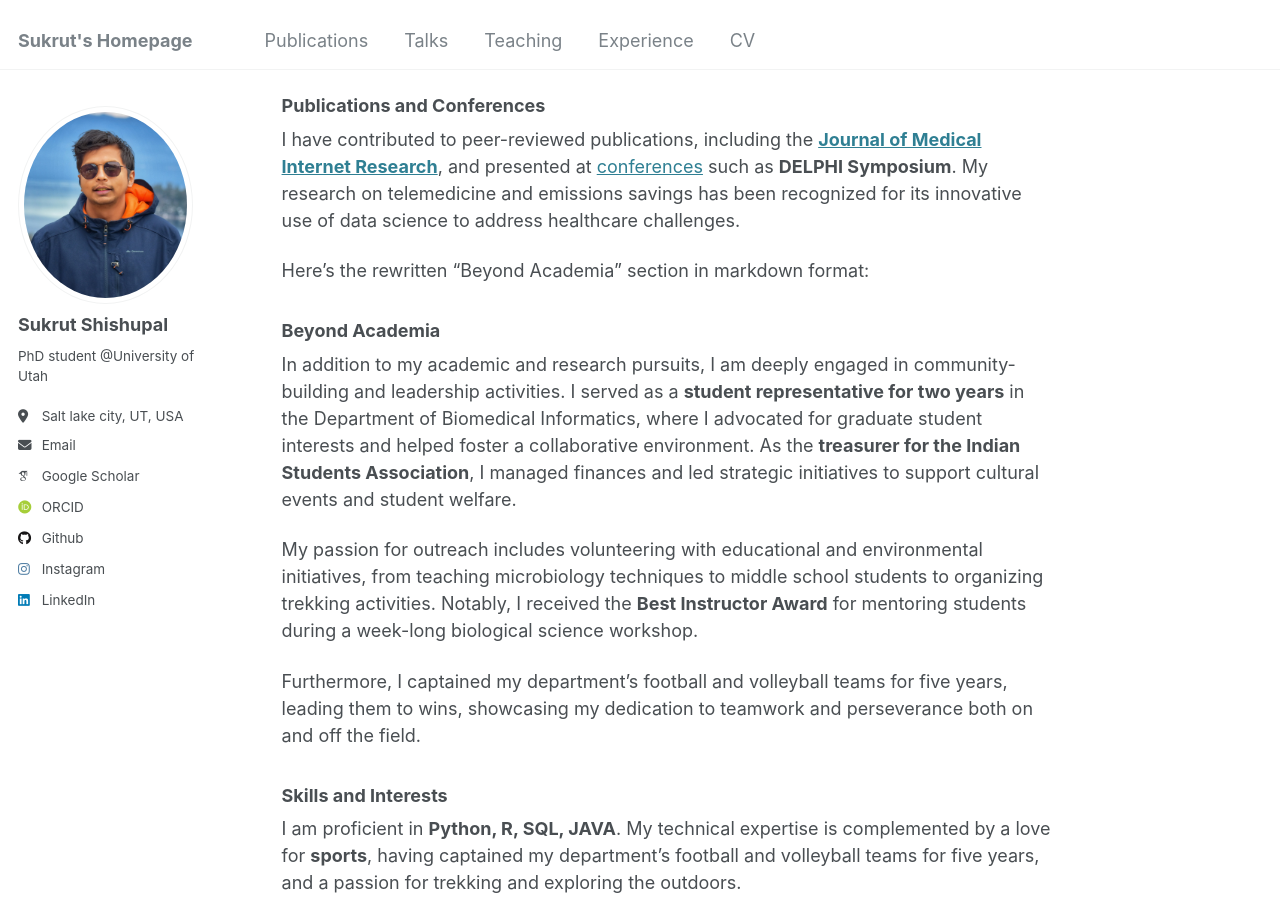
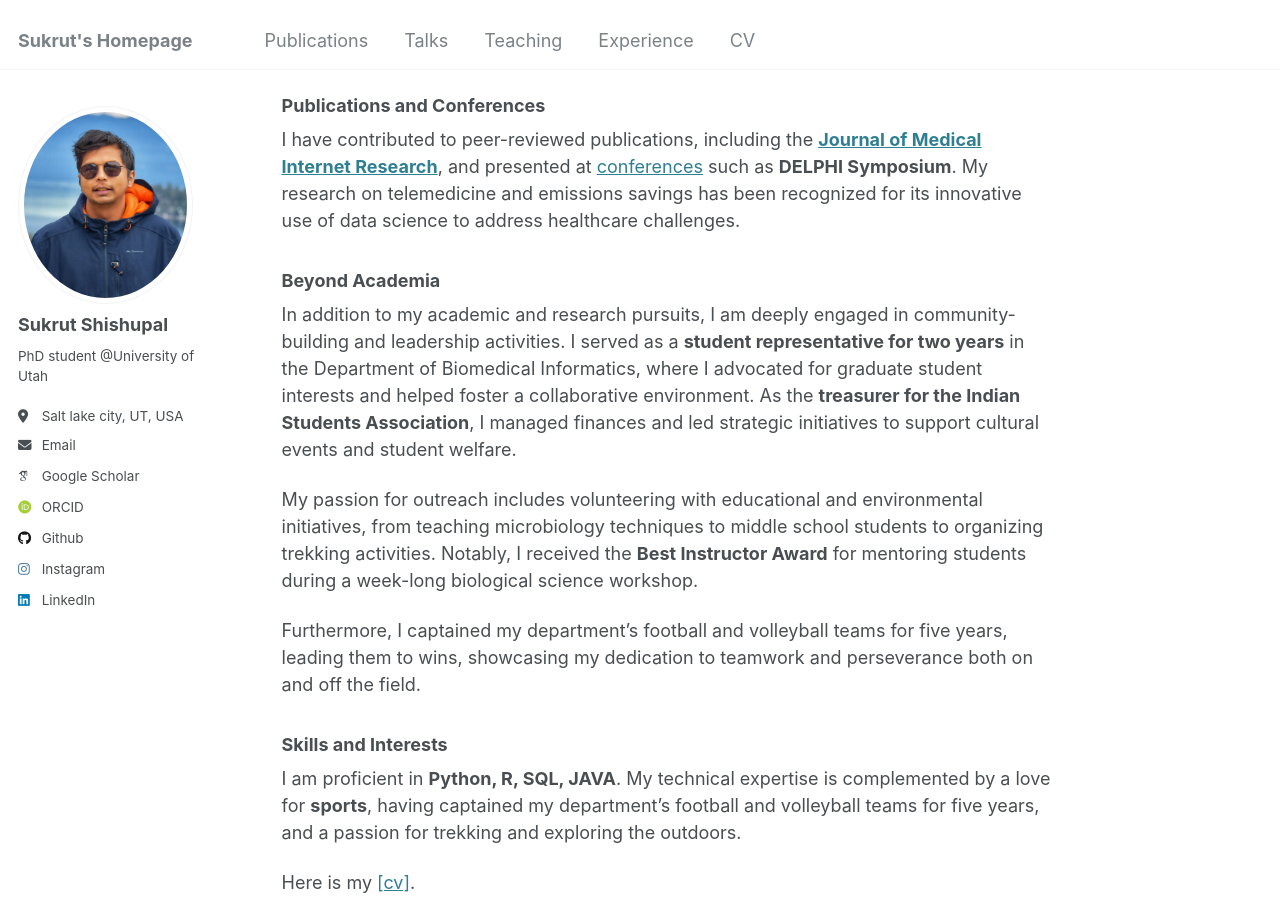
Before and after one commit to sukrut-shishupal/sukrut.shishupal.github.io, a Jekyll site: the page built from _pages/about.md, in a window 1280 px wide and 900 px high, scrolled down 754 px. Built offline with Jekyll 4.4.1, drawn with Linux system fonts in a browser that asks for light colours; some web fonts are replaced.

Commit message:
Update about.md

```diff
--- a/_pages/about.md
+++ b/_pages/about.md
@@ -26,8 +26,6 @@ During my academic career, I have developed skills in data analysis, machine lea
 
 I have contributed to peer-reviewed publications, including the [**Journal of Medical Internet Research**](https://sukrut-shishupal.github.io/publications/), and presented at [conferences](https://sukrut-shishupal.github.io/talks/) such as **DELPHI Symposium**. My research on telemedicine and emissions savings has been recognized for its innovative use of data science to address healthcare challenges.
 
-Here’s the rewritten "Beyond Academia" section in markdown format:
-
 ### Beyond Academia
 
 In addition to my academic and research pursuits, I am deeply engaged in community-building and leadership activities. I served as a **student representative for two years** in the Department of Biomedical Informatics, where I advocated for graduate student interests and helped foster a collaborative environment. As the **treasurer for the Indian Students Association**, I managed finances and led strategic initiatives to support cultural events and student welfare.
```
